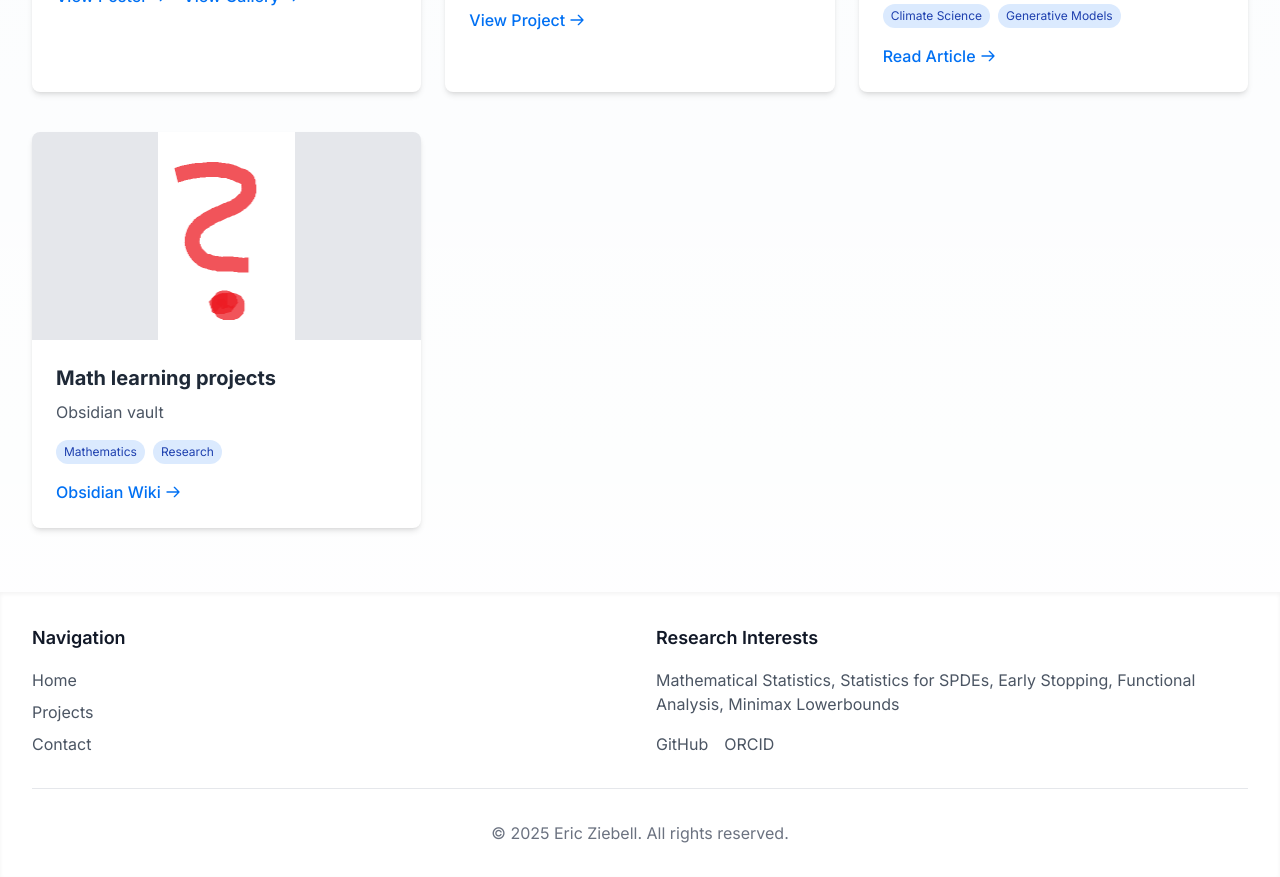
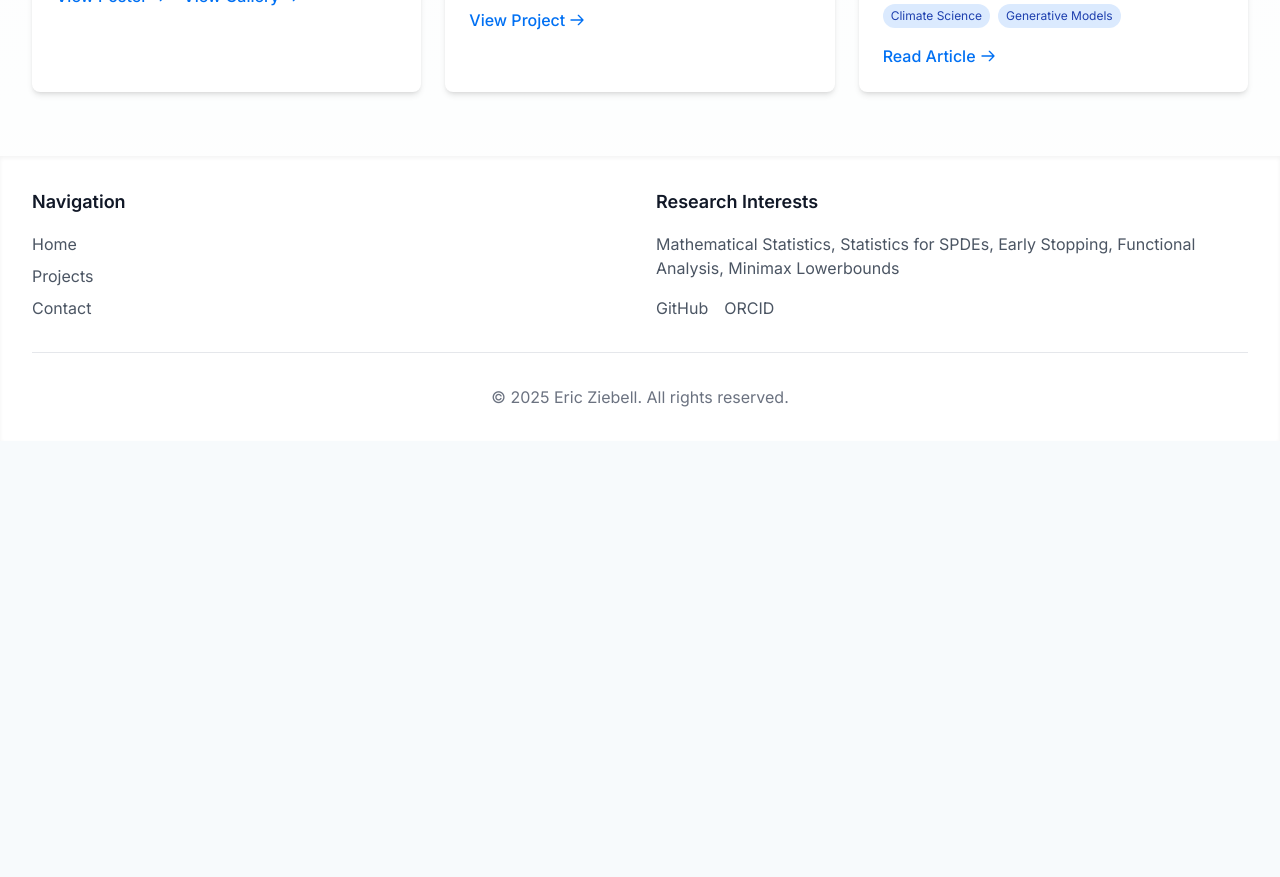
Before and after one commit to ziebelle/ziebelle.github.io, a Next.js app: page /projects in a window 1280 px wide. Shown: the part 1220-2097 px from the top of the page. After the commit the page ends 1661 px from the top, so only its background shows below. Built offline with nearby package versions, Linux system fonts and the light colour scheme.

Commit message:
Update projects.ts

```diff
--- a/app/data/projects.ts
+++ b/app/data/projects.ts
@@ -80,14 +80,14 @@ export const allProjects: Project[] = [
     //     links: [{ title: 'learning-vue', url: 'https://ziebelle.github.io/learning-vue/' }],
     // }
     // },
-    {
-        id: 7,
-        title: 'Math learning projects',
-        description: 'Obsidian vault',
-        image: '/images/question.png',
-        tags: ['Mathematics', 'Research'],
-        links: [{ title: 'Obsidian Wiki', url: 'https://publish.obsidian.md/ziebelle' }],
-    }
+    // {
+    //     id: 7,
+    //     title: 'Math learning projects',
+    //     description: 'Obsidian vault',
+    //     image: '/images/question.png',
+    //     tags: ['Mathematics', 'Research'],
+    //     links: [{ title: 'Obsidian Wiki', url: 'https://publish.obsidian.md/ziebelle' }],
+    // }
 ];
 
 // Helper function to get featured projects
```
